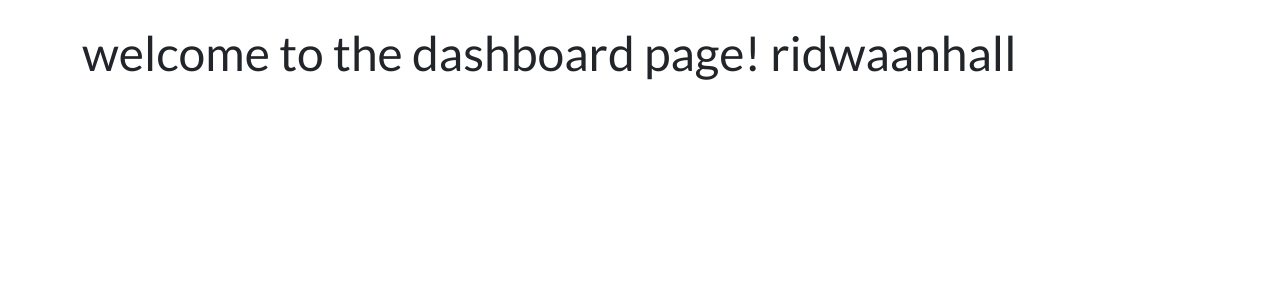
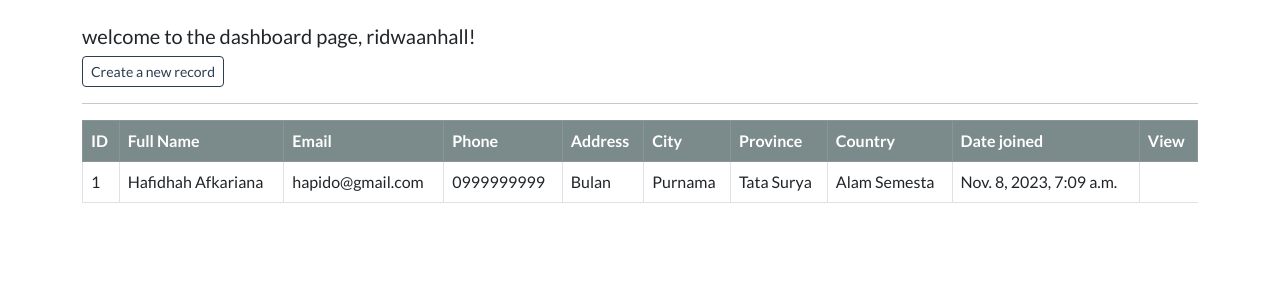
Before and after one commit to ridwaanhall/CRUD-mastery-with-Django, a Django app: page /dashboard in a window 1280 px wide. Shown: the part 72-372 px from the top of the page. Run offline with Django 4.2, Linux system fonts and the light colour scheme; a user stored in the database is signed in; data comes from the database, SQL or seed files in the repository; both versions use the stored data as it was after the commit; some libraries are stand-ins or nearby versions.

Commit message:
Read - CRUD

```diff
--- a/crm/webapp/templates/webapp/dashboard.html
+++ b/crm/webapp/templates/webapp/dashboard.html
@@ -1,5 +1,45 @@
 {% extends "webapp/base.html" %}
 
 {% block content %}
-    <h1>welcome to the dashboard page! {{user}}</h1>
+    <h5 class="mb-2">welcome to the dashboard page, {{user}}!</h5>
+
+    <a class="btn btn-outline-primary btn-sm" href="{% url 'dashboard' %}">
+        Create a new record
+    </a>
+    <hr>
+    <table class="table table-hover table-bordered">
+        <thead class="table-dark">
+            <tr>
+                <th scope="col">ID</th>
+                <th scope="col">Full Name</th>
+                <th scope="col">Email</th>
+                <th scope="col">Phone</th>
+                <th scope="col">Address</th>
+                <th scope="col">City</th>
+                <th scope="col">Province</th>
+                <th scope="col">Country</th>
+                <th scope="col">Date joined</th>
+                <th scope="col">View</th>
+            </tr>
+        </thead>
+        <tbody>
+        {% if records %}
+
+            {% for record in records %}
+                <tr>
+                    <td>{{record.id}}</td>
+                    <td>{{record.first_name}} {{record.last_name}}</td>
+                    <td>{{record.email}}</td>
+                    <td>{{record.phone}}</td>
+                    <td>{{record.address}}</td>
+                    <td>{{record.city}}</td>
+                    <td>{{record.province}}</td>
+                    <td>{{record.country}}</td>
+                    <td>{{record.creation_date}}</td>
+                </tr>
+            {% endfor %}
+        {% endif %}
+        </tbody>
+    </table>
+
 {% endblock  %}
--- a/crm/webapp/views.py
+++ b/crm/webapp/views.py
@@ -6,6 +6,7 @@ from django.contrib.auth import authenticate
 
 from django.contrib.auth.decorators import login_required
 
+from .models import Record
 
 # homepage
 def home(request):
@@ -48,7 +49,9 @@ def my_login(request):
 @login_required(login_url='my-login')
 # dashboard
 def dashboard(request):
-    return render(request, 'webapp/dashboard.html')
+    my_records = Record.objects.all()
+    context = {'records': my_records}
+    return render(request, 'webapp/dashboard.html', context=context)
 
 
 # user logout
```
Also changed, not shown: crm/db.sqlite3.
